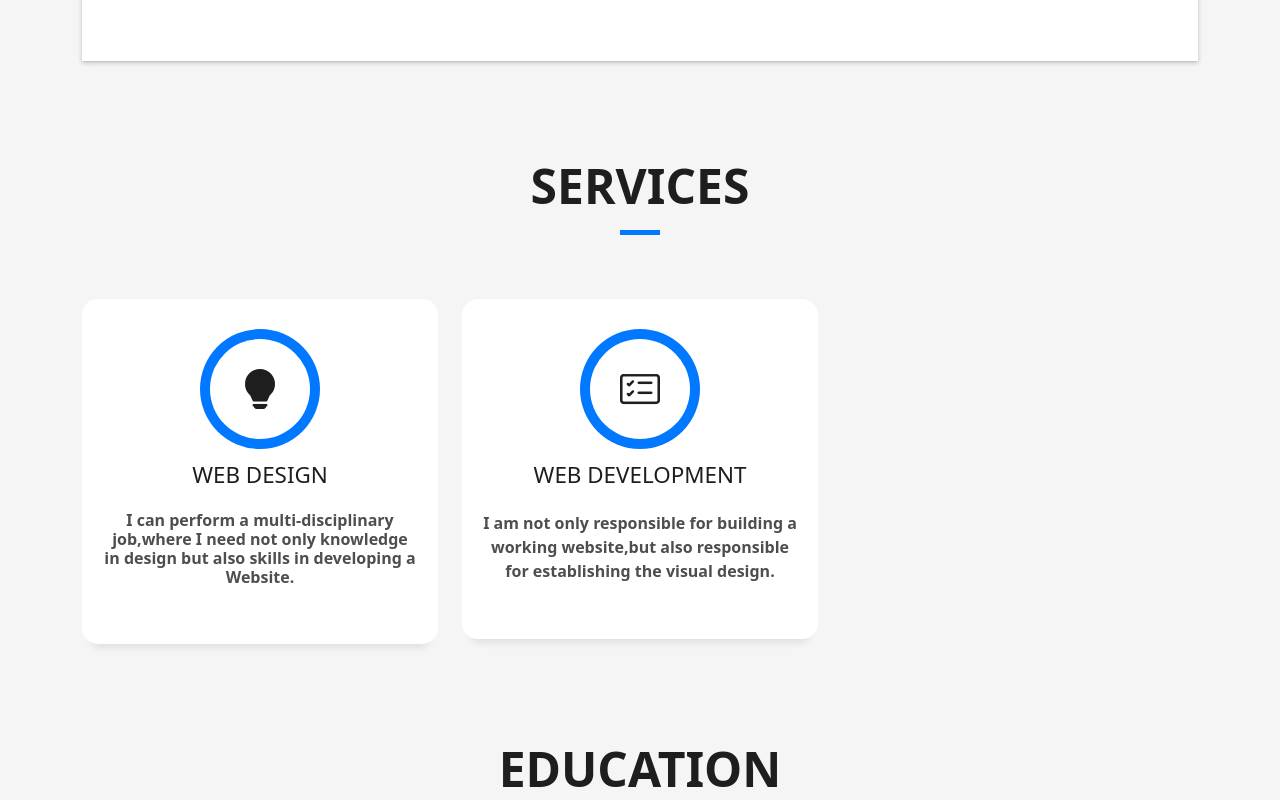
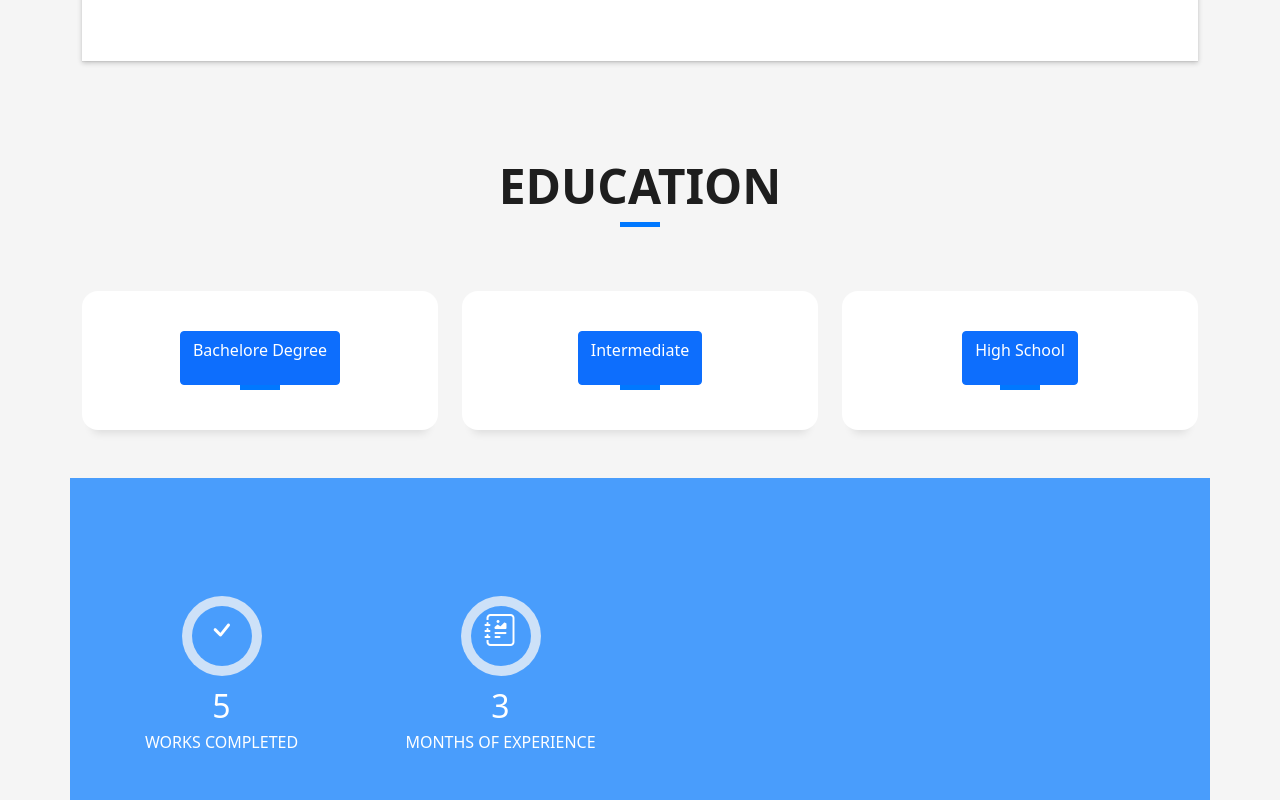
Before and after one commit to Karnatineerajreddy/Portfolio, a plain HTML site: page index.html in a window 1280 px wide. Shown: the part 1413-2213 px from the top of the page. Drawn offline with Linux system fonts and the light colour scheme.

Commit message:
removed services

```diff
--- a/index.html
+++ b/index.html
@@ -147,58 +147,6 @@
     </section><!-- End About Section -->
 
     <!-- ======= Services Section ======= -->
-    <section id="services" class="services-mf pt-5 route">
-      <div class="container">
-        <div class="row">
-          <div class="col-sm-12">
-            <div class="title-box text-center">
-              <h3 class="title-a">
-                Services
-              </h3>
-              <p class="subtitle-a">
-
-              </p>
-              <div class="line-mf"></div>
-            </div>
-          </div>
-        </div>
-        <div class="row">
-          <div class="col-md-4">
-            <div class="service-box">
-              <div class="service-ico">
-                <span class="ico-circle"><i class="bi bi-lightbulb-fill"></i></span>
-              </div>
-              <div class="service-content">
-                <h2 class="s-title">Web Design</h2>
-                <p class="s-description text-center">
-                <p class="h6"><strong>I can perform a multi-disciplinary job,where I need not only knowledge in design
-                  but also skills in developing a Website.</strong> </p>
-                </p>
-                </p>
-              </div>
-
-                </p>
-              </div>
-
-            </div>
-            <div class="col-md-4">
-              <div class="service-box">
-                <div class="service-ico">
-                  <span class="ico-circle"><i class="bi bi-card-checklist"></i></span>
-                </div>
-                <div class="service-content">
-                  <h2 class="s-title">Web Development</h2>
-                  <p class="s-description text-center">
-                  <p classs="h6"><strong>I am not only responsible for building a working website,but also
-                     responsible for establishing the visual design.</strong></p>
-                  </p>
-                  </p>
-                </div>
-
-                  </p>
-                </div>
-          </div>
-
 
     </section><!-- End Services Section -->
     <section id="services" class="services-mf pt-5 route">
@@ -292,16 +240,16 @@
             </div>
           </div>
         </div>
-        <div class="row">
 
 
 
-         <div class="col"><p class="text-end" >
+
+         <p class="text-center" >
          <Ul>
            <li>Web Developer - Mapping TECH LABS [FEB,1,2022 - FEB,28,2022] </li>
            <LI>REJOLT EDTECH PRIVATE LTD [2022-Present]</LI>
          </Ul>
-        </p>    </div>
+        </p>
 
 
                     </div>
```
